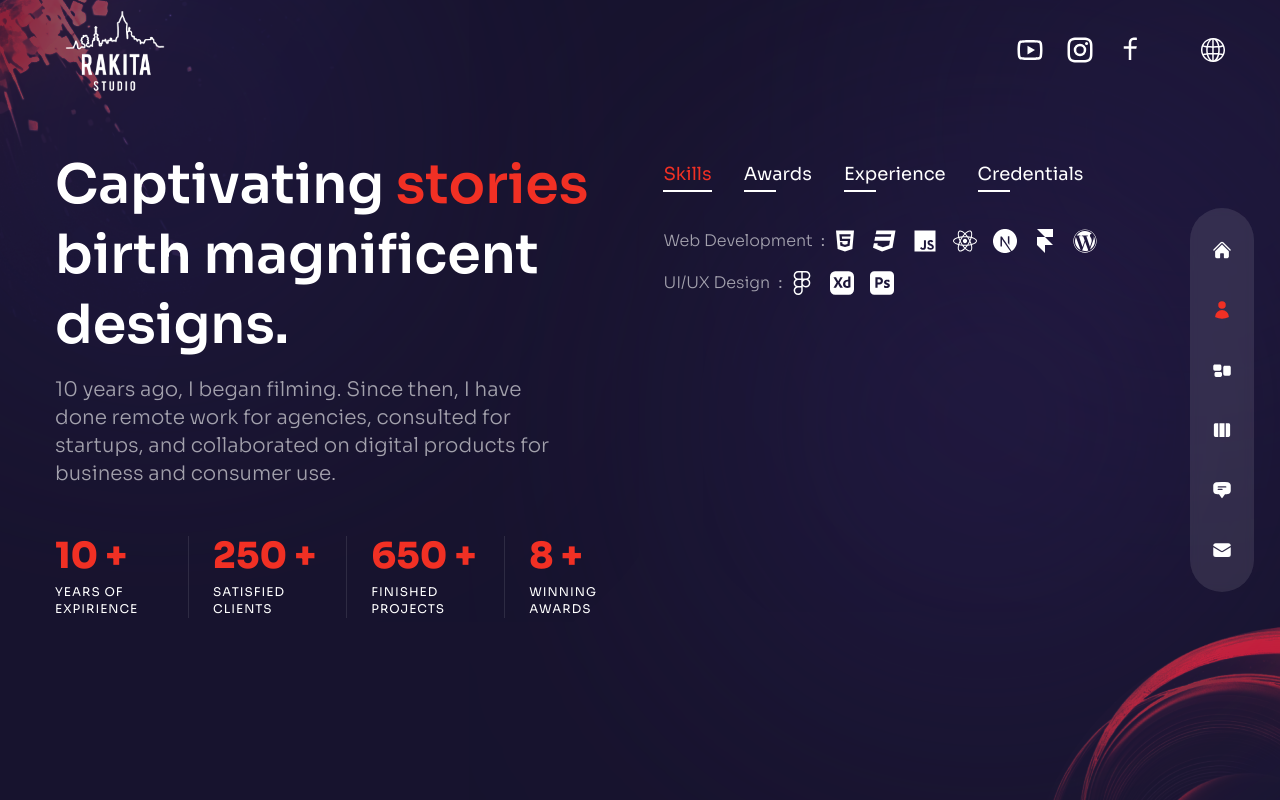
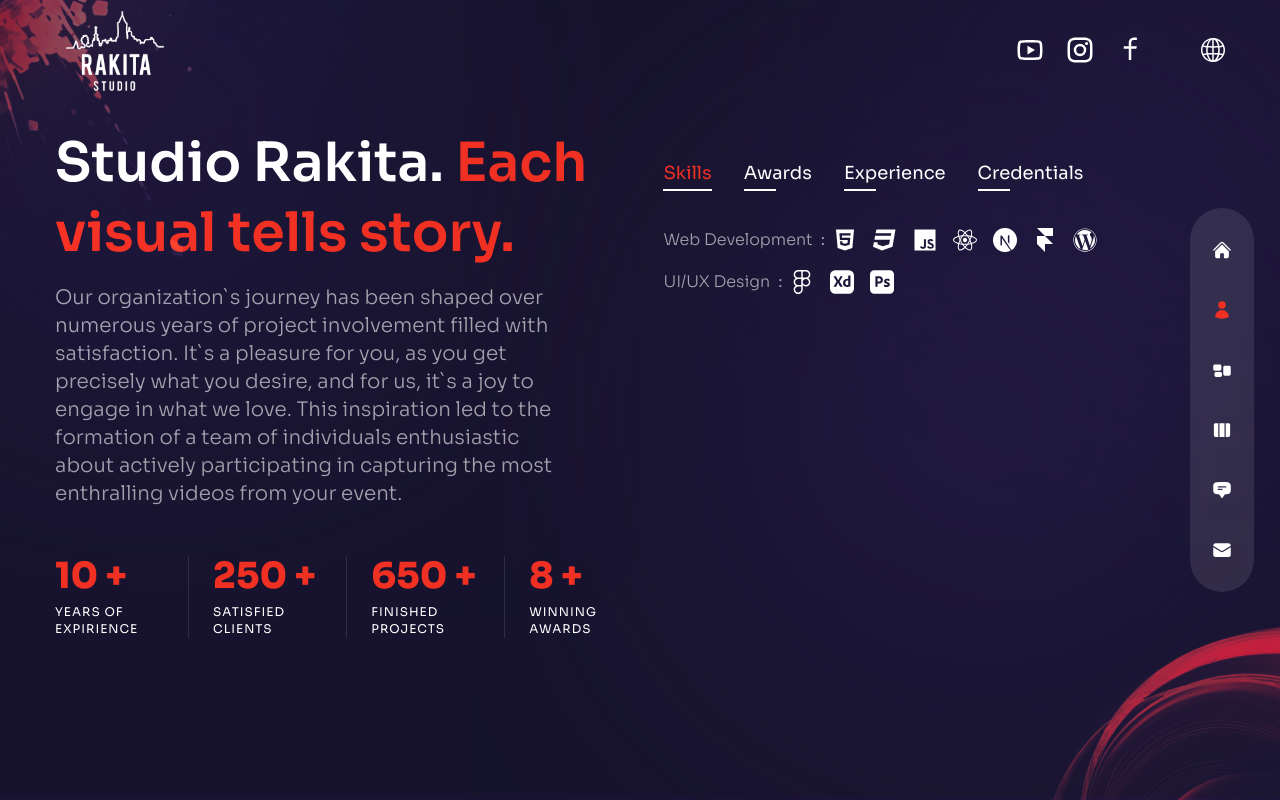
Before and after one commit to MirosBL45/studio_rakita, a Next.js app: page /about in a window 1280 px wide. Built offline with nearby package versions, Linux system fonts and the light colour scheme.

Commit message:
adding about text

```diff
--- a/data/aboutData.js
+++ b/data/aboutData.js
@@ -91,3 +91,46 @@ export const aboutData = [
     ],
   },
 ];
+
+export const aboutDataText =
+{
+  title1: 'Studio Rakita.',
+  title2: 'Each visual tells story.',
+  description: 'Our organization`s journey has been shaped over numerous years of project involvement filled with satisfaction. It`s a pleasure for you, as you get precisely what you desire, and for us, it`s a joy to engage in what we love. This inspiration led to the formation of a team of individuals enthusiastic about actively participating in capturing the most enthralling videos from your event.',
+  years: {
+    text: 'Years of expirience'
+  },
+  clients: {
+    text: 'Satisfied clients'
+  },
+  projects: {
+    text: 'Finished projects'
+  },
+  awards: {
+    text: 'Winning awards'
+  },
+};
+
+export const aboutDataTextSR =
+{
+  title1: 'Studio Rakita.',
+  title2: 'Svaki kadar ima priču.',
+  description: 'Razvijali smo se kroz mnogo godina rada na različitim projektima, uživajući u svakom trenutku. Vi uživate jer dobijate prelepe kadrove omiljenih trenutaka, a za nas je radost baviti se onim što volimo. Ova inspiracija dovela je do formiranja tima pojedinaca koji su entuzijastični za aktivno učešće u snimanju najzanimljivijih video zapisa sa vašeg događaja.',
+  years: {
+    text: 'Godina iskustva'
+  },
+  clients: {
+    text: 'Zadovoljnih klijenata'
+  },
+  projects: {
+    text: 'Završenih projekata'
+  },
+  awards: {
+    text: 'Dobijenih nagrada'
+  },
+};
+
+export const years = 10;
+export const clients = 250;
+export const projects = 650;
+export const awards = 8;
--- a/pages/about/index.jsx
+++ b/pages/about/index.jsx
@@ -1,4 +1,12 @@
-import { aboutData } from '../../data/aboutData';
+import {
+  aboutData,
+  aboutDataText,
+  aboutDataTextSR,
+  years,
+  clients,
+  projects,
+  awards,
+} from '../../data/aboutData';
 import { useState } from 'react';
 
 // components
@@ -20,7 +28,7 @@ function About() {
   const [mainIndex, setMainIndex] = useState(0);
 
   return (
-    <div className="h-full bg-primary/30 py-32 text-center xl:text-left">
+    <div className="bg-primary/30 py-32 text-center xl:text-left">
       <Circles />
       {/* avatar img */}
       <motion.div
@@ -44,13 +52,13 @@ function About() {
           >
             {language === 'eng' ? (
               <div>
-                Captivating <span className="text-accent">stories</span> birth
-                magnificent designs.
+                {aboutDataText.title1}{' '}
+                <span className="text-accent">{aboutDataText.title2}</span>
               </div>
             ) : (
               <div>
-                Pravljenje <span className="text-accent">sjajnih</span> prica o
-                snimanju.
+                {aboutDataTextSR.title1}{' '}
+                <span className="text-accent">{aboutDataTextSR.title2}</span>
               </div>
             )}
           </motion.h2>
@@ -61,9 +69,9 @@ function About() {
             exit="hidden"
             className="text-[14px] md:text-xl max-w-[500px] mx-auto xl:mx-0 mb-6 xl:mb-12 px-2 xl:px-0"
           >
-            10 years ago, I began filming. Since then, I have done remote work
-            for agencies, consulted for startups, and collaborated on digital
-            products for business and consumer use.
+            {language === 'eng'
+              ? aboutDataText.description
+              : aboutDataTextSR.description}
           </motion.p>
           {/* counters */}
           <motion.div
@@ -77,37 +85,45 @@ function About() {
               {/* expirience */}
               <div className="relative flex-1 after:w-[1px] after:h-full after:bg-white/10 after:absolute after:top-0 after:right-0">
                 <div className="text-2xl xl:text-4xl font-extrabold text-accent mb-2">
-                  <CountUp start={0} end={10} duration={5} /> +
+                  <CountUp start={0} end={years} duration={5} /> +
                 </div>
                 <div className="text-xs uppercase tracking-[1px] leading-[1.4] max-w-[100px]">
-                  Years of expirience
+                  {language === 'eng'
+                    ? aboutDataText.years.text
+                    : aboutDataTextSR.years.text}
                 </div>
               </div>
               {/* clients */}
               <div className="relative flex-1 after:w-[1px] after:h-full after:bg-white/10 after:absolute after:top-0 after:right-0">
                 <div className="text-2xl xl:text-4xl font-extrabold text-accent mb-2">
-                  <CountUp start={0} end={250} duration={5} /> +
+                  <CountUp start={0} end={clients} duration={5} /> +
                 </div>
                 <div className="text-xs uppercase tracking-[1px] leading-[1.4] max-w-[100px]">
-                  Satisfied clients
+                  {language === 'eng'
+                    ? aboutDataText.clients.text
+                    : aboutDataTextSR.clients.text}
                 </div>
               </div>
               {/* projects */}
               <div className="relative flex-1 after:w-[1px] after:h-full after:bg-white/10 after:absolute after:top-0 after:right-0">
                 <div className="text-2xl xl:text-4xl font-extrabold text-accent mb-2">
-                  <CountUp start={0} end={650} duration={5} /> +
+                  <CountUp start={0} end={projects} duration={5} /> +
                 </div>
                 <div className="text-xs uppercase tracking-[1px] leading-[1.4] max-w-[100px]">
-                  Finished projects
+                  {language === 'eng'
+                    ? aboutDataText.projects.text
+                    : aboutDataTextSR.projects.text}
                 </div>
               </div>
               {/* awards */}
               <div className="relative flex-1">
                 <div className="text-2xl xl:text-4xl font-extrabold text-accent mb-2">
-                  <CountUp start={0} end={8} duration={5} /> +
+                  <CountUp start={0} end={awards} duration={5} /> +
                 </div>
                 <div className="text-xs uppercase tracking-[1px] leading-[1.4] max-w-[100px]">
-                  Winning awards
+                  {language === 'eng'
+                    ? aboutDataText.awards.text
+                    : aboutDataTextSR.awards.text}
                 </div>
               </div>
             </div>
```
